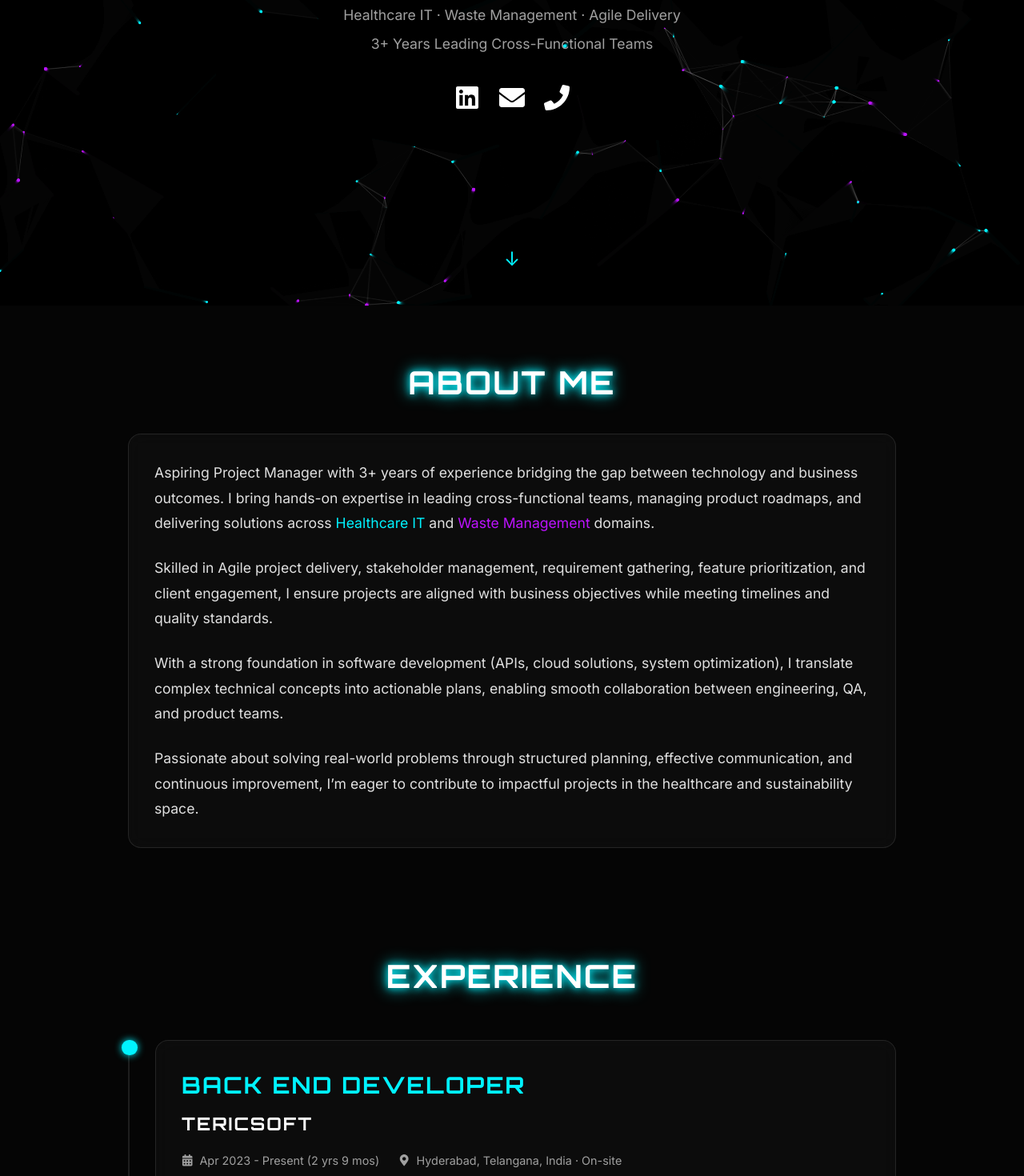
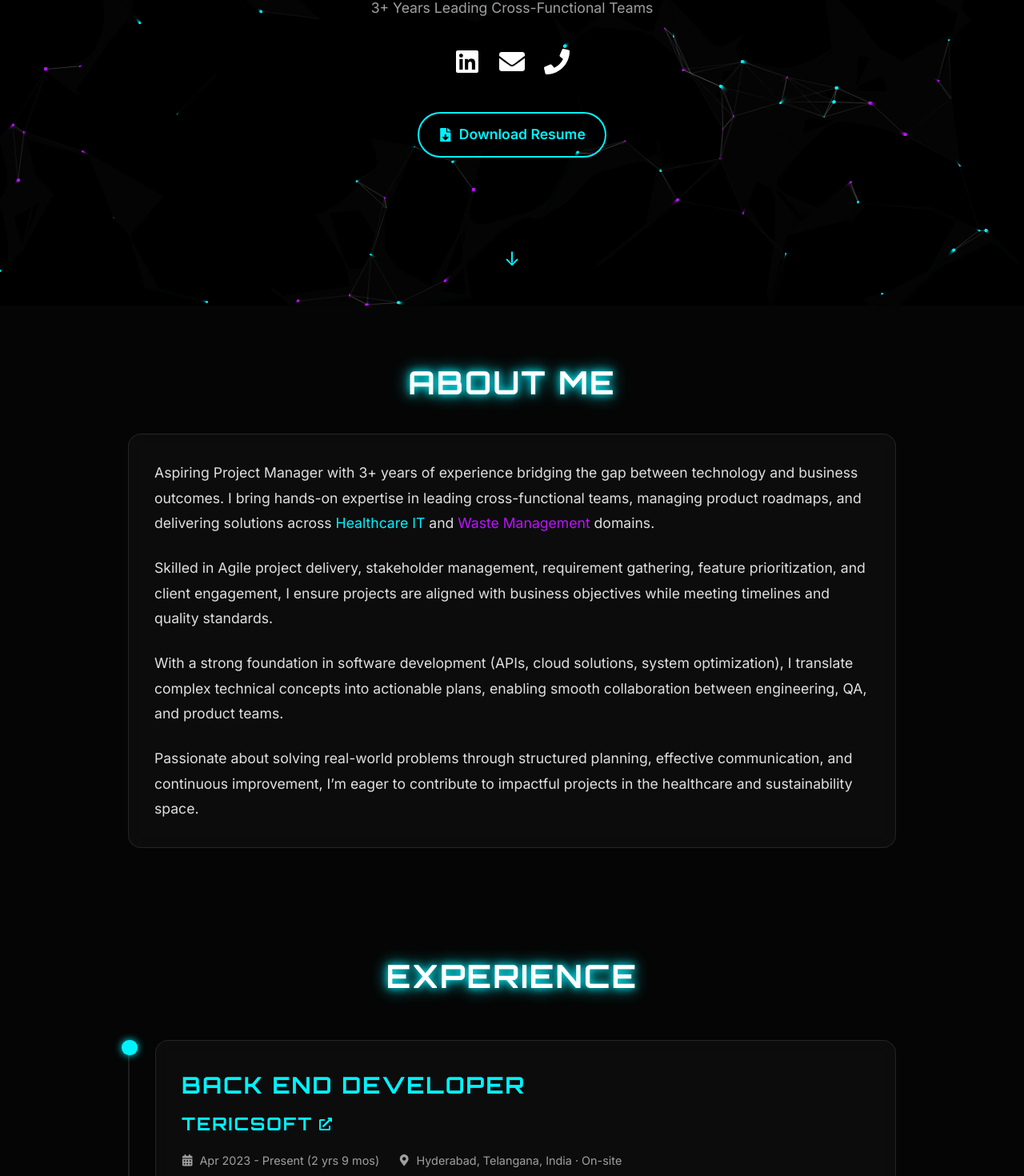
Before and after one commit to mohamedimran9177/MohamedImran9177.github.io, a React (Vite) app: page / in a window 1280 px wide. Shown: the part 418-1888 px from the top of the page at 80% size. Built offline with nearby package versions, Linux system fonts and the light colour scheme.

Commit message:
updated the pdf and links

```diff
--- a/src/components/Experience.jsx
+++ b/src/components/Experience.jsx
@@ -1,10 +1,11 @@
 import React from 'react';
 import { motion } from 'framer-motion';
-import { FaBriefcase, FaCalendarAlt, FaMapMarkerAlt } from 'react-icons/fa';
+import { FaBriefcase, FaCalendarAlt, FaMapMarkerAlt, FaExternalLinkAlt } from 'react-icons/fa';
 
 const experiences = [
     {
         company: 'Tericsoft',
+        companyUrl: 'https://www.tericsoft.com/',
         role: 'Back End Developer',
         period: 'Apr 2023 - Present',
         duration: '2 yrs 9 mos',
@@ -20,6 +21,7 @@ const experiences = [
     },
     {
         company: 'Bintix',
+        companyUrl: 'https://bintix.com/',
         role: 'Back End Developer',
         period: 'Sep 2022 - Mar 2023',
         duration: '7 mos',
@@ -68,7 +70,27 @@ const Experience = () => {
                                 {exp.role}
                             </h3>
                             <h4 style={{ fontSize: '1.4rem', marginBottom: '1rem' }}>
-                                {exp.company}
+                                {exp.companyUrl ? (
+                                    <a
+                                        href={exp.companyUrl}
+                                        target="_blank"
+                                        rel="noopener noreferrer"
+                                        style={{
+                                            color: 'var(--primary-color)',
+                                            textDecoration: 'none',
+                                            display: 'inline-flex',
+                                            alignItems: 'center',
+                                            gap: '0.5rem',
+                                            transition: 'all 0.3s ease'
+                                        }}
+                                        onMouseOver={(e) => { e.currentTarget.style.textShadow = '0 0 8px var(--primary-color)'; }}
+                                        onMouseOut={(e) => { e.currentTarget.style.textShadow = 'none'; }}
+                                    >
+                                        {exp.company} <FaExternalLinkAlt style={{ fontSize: '1rem' }} />
+                                    </a>
+                                ) : (
+                                    exp.company
+                                )}
                             </h4>
 
                             <div style={{ display: 'flex', flexWrap: 'wrap', gap: '1.5rem', marginBottom: '1.5rem', color: 'var(--text-muted)', fontSize: '0.9rem' }}>
--- a/src/components/Hero.jsx
+++ b/src/components/Hero.jsx
@@ -1,6 +1,6 @@
 import React from 'react';
 import { motion } from 'framer-motion';
-import { FaLinkedin, FaEnvelope, FaPhone } from 'react-icons/fa';
+import { FaLinkedin, FaEnvelope, FaPhone, FaFileDownload } from 'react-icons/fa';
 
 const Hero = () => {
     return (
@@ -58,6 +58,36 @@ const Hero = () => {
                 <a href="tel:+919177434891" className="social-icon" style={{ fontSize: '2rem', color: '#fff' }}><FaPhone /></a>
             </motion.div>
 
+            <motion.div
+                initial={{ opacity: 0, y: 20 }}
+                animate={{ opacity: 1, y: 0 }}
+                transition={{ duration: 0.8, delay: 0.8 }}
+                style={{ marginTop: '2rem' }}
+            >
+                <a
+                    href="/MohamedImran.pdf"
+                    download="MohamedImran_Resume.pdf"
+                    className="resume-btn"
+                    style={{
+                        display: 'inline-flex',
+                        alignItems: 'center',
+                        gap: '0.5rem',
+                        padding: '0.8rem 1.5rem',
+                        background: 'transparent',
+                        border: '2px solid var(--primary-color)',
+                        color: 'var(--primary-color)',
+                        borderRadius: '50px',
+                        textDecoration: 'none',
+                        fontSize: '1.1rem',
+                        fontWeight: 'bold',
+                        transition: 'all 0.3s ease',
+                        cursor: 'pointer'
+                    }}
+                >
+                    <FaFileDownload /> Download Resume
+                </a>
+            </motion.div>
+
             <div style={{
                 position: 'absolute',
                 bottom: '2rem',
@@ -78,6 +108,12 @@ const Hero = () => {
           color: var(--primary-color) !important;
           transform: scale(1.1);
         }
+        .resume-btn:hover {
+            background: var(--primary-color) !important;
+            color: #000 !important;
+            box-shadow: 0 0 20px var(--primary-color);
+            transform: translateY(-3px);
+        }
       `}</style>
         </section>
     );
```
Also changed, not shown: 1 other file (tests, documents, lock files or other folders).
